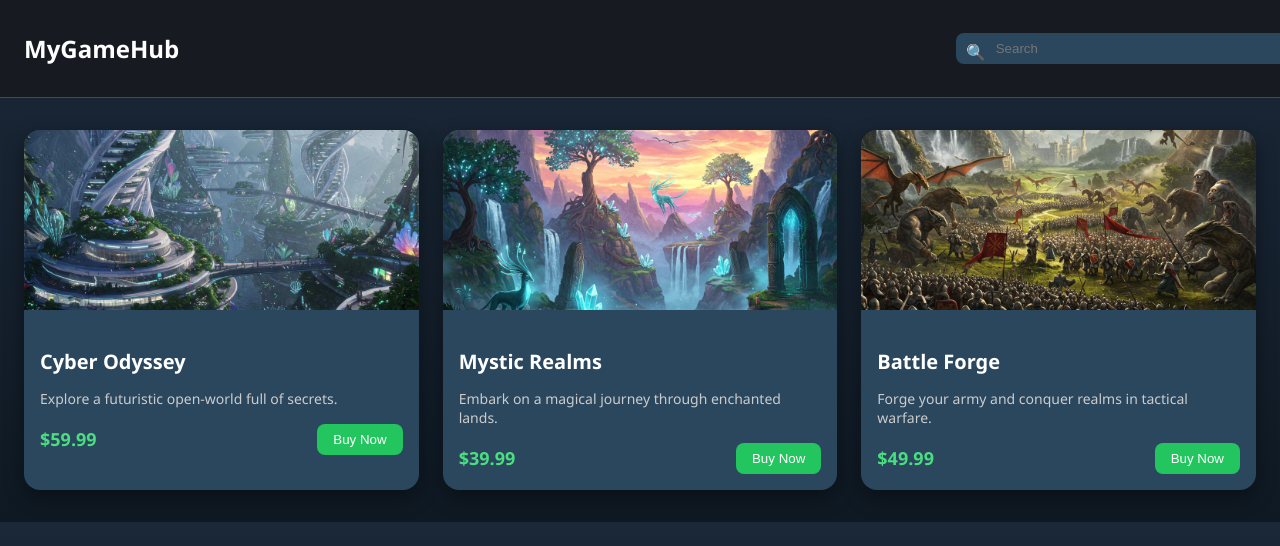
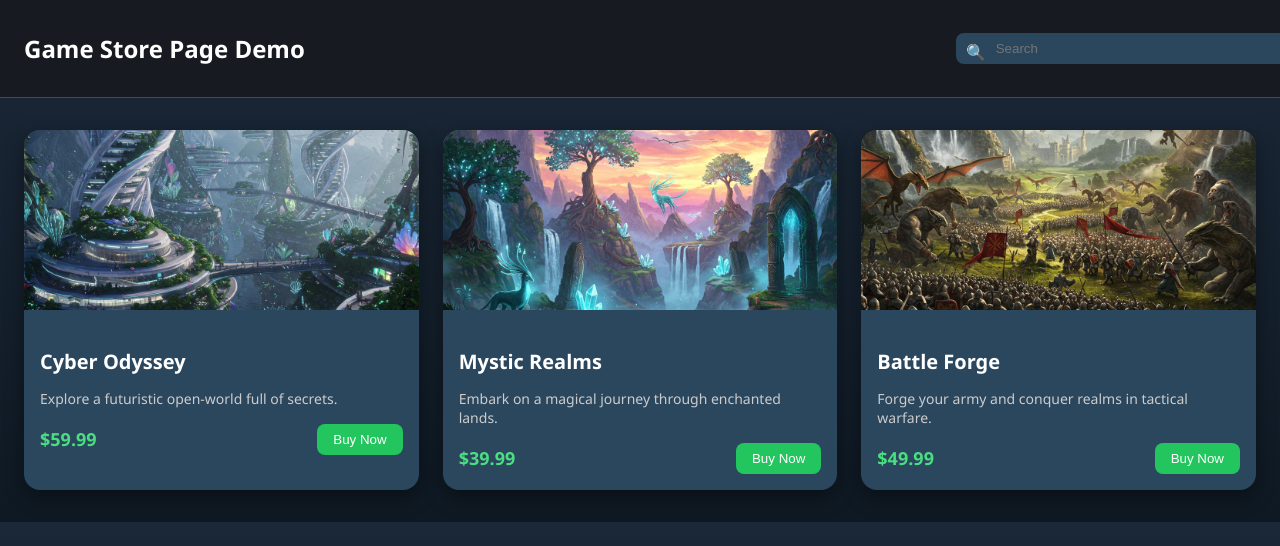
Before and after one commit to koyorikoyote/web-demo-profile, a plain HTML site: page index.html in a window 1280 px wide. Shown: the top 546 px of the page. Drawn offline with Linux system fonts and the light colour scheme.

Commit message:
Update index.html

```diff
--- a/index.html
+++ b/index.html
@@ -3,13 +3,13 @@
   <head>
     <meta charset="UTF-8" />
     <meta name="viewport" content="width=device-width, initial-scale=1.0" />
-    <title>MyGameHub</title>
+    <title>Game Store Page Demo</title>
     <link rel="stylesheet" href="./styles.css" />
   </head>
   <body>
     <!-- Header -->
     <header class="header">
-      <h1 class="logo">MyGameHub</h1>
+      <h1 class="logo">Game Store Page Demo</h1>
       <div class="search-container">
         <input type="text" placeholder=" Search " class="search-input" />
         <span class="search-icon">🔍</span>
```
